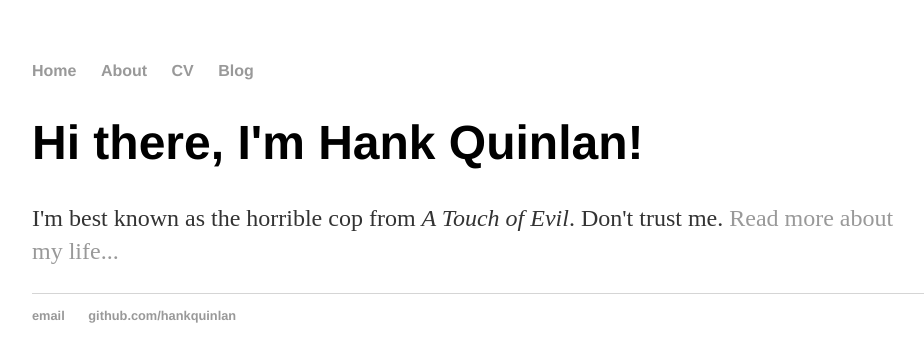
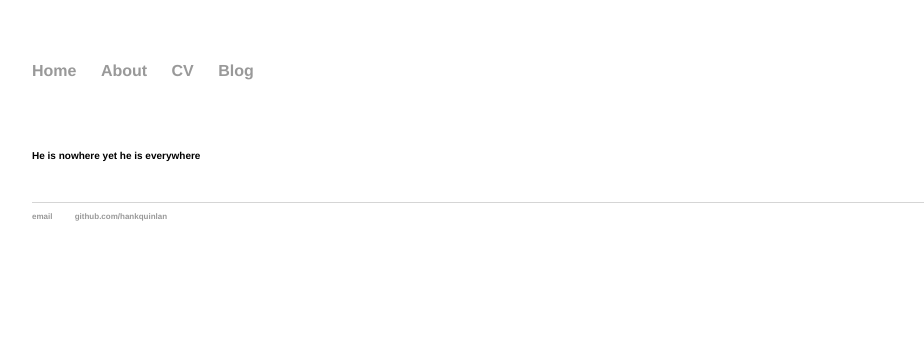
Before and after one commit to RogueViolation/ignasrod.github.io, a Jekyll site: the page built from index.html, in a window 1280 px wide. Shown: the top 362 px of the page, without its empty margins (160-1084 px from the left). Built offline with Jekyll 4.4.1, drawn with Linux system fonts in a browser that asks for light colours.

Commit message:
Add files via upload

```diff
--- a/index.html
+++ b/index.html
@@ -4,6 +4,5 @@ title: Hank Quinlan, Horrible Cop
 ---
 
 		<div class="blurb">
-			<h1>Hi there, I'm Hank Quinlan!</h1>
-			<p>I'm best known as the horrible cop from <em>A Touch of Evil</em>. Don't trust me. <a href="/about">Read more about my life...</a></p>
+			<h1><font size="1">He is nowhere yet he is everywhere</h1>
 		</div>
```
